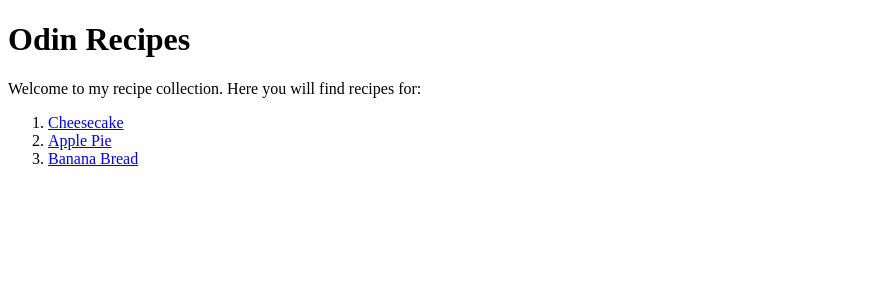
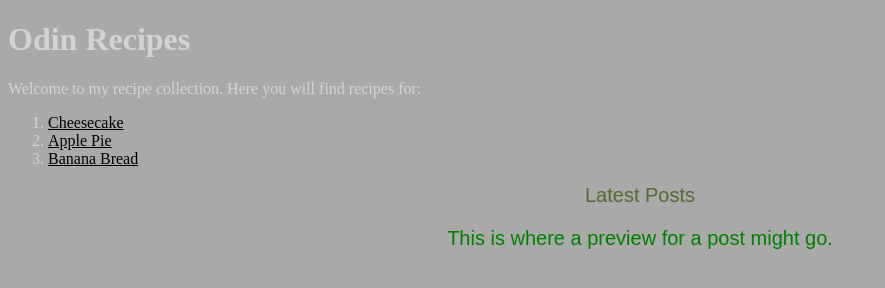
Before and after one commit to janaalzen/odin-recipes, a plain HTML site: page index.html in a window 1280 px wide. Shown: the whole page, without its empty margins (0-885 px from the left). Drawn offline with Linux system fonts and the light colour scheme.

Commit message:
added css file

```diff
--- a/index.html
+++ b/index.html
@@ -1,19 +1,31 @@
 <!DOCTYPE html>
+<link rel="stylesheet" href="styles.css">
 <html lang="en">
 <head>
     <meta charset="UTF-8">
     <meta http-equiv="X-UA-Compatible" content="IE=edge">
     <meta name="viewport" content="width=device-width, initial-scale=1.0">
     <title>Odin Recipes</title>
+
 </head>
 <body>
+    <div class = "title">
     <h1>Odin Recipes</h1>
-<p>Welcome to my recipe collection. Here you will find recipes for:</p>
+    </div>
+<p class = "welcome">Welcome to my recipe collection. Here you will find recipes for:</p>
 <p>
-    <ol>
-        <li><a href='pages/cheesecake.html'>Cheesecake</a></li>
-        <li><a href='pages/apple_pie.html'>Apple Pie</a></li>
-        <li><a href='pages/banana_bread.html'>Banana Bread</a></li>
-    </ol>
+    <div class = "list">
+        <ol>
+            <li><a href='pages/cheesecake.html'>Cheesecake</a></li>
+            <li><a href='pages/apple_pie.html'>Apple Pie</a></li>
+            <li><a href='pages/banana_bread.html'>Banana Bread</a></li>
+        </ol>
+    </div>
 </p>
+<div class = "subsection">
+    <div class="header">Latest Posts
+        <p class="preview">This is where a preview for a post might go.
+        </p>
+    </div>
+</div>
 </body>
--- /dev/null
+++ b/styles.css
@@ -0,0 +1,22 @@
+body {
+    background-color: darkgray;
+
+  }
+.title,.list,.welcome {
+    color :lightgray
+}
+a{
+    color: black;
+}
+.subsection .preview{
+    color: green;
+    font-size: 20px;
+    font-family: Arial, Helvetica, sans-serif;
+    text-align: center;
+  }
+.subsection .header{
+    color:darkolivegreen;
+    font-size: 20px;
+    font-family: Arial, Helvetica, sans-serif;
+    text-align: center;
+}
```
